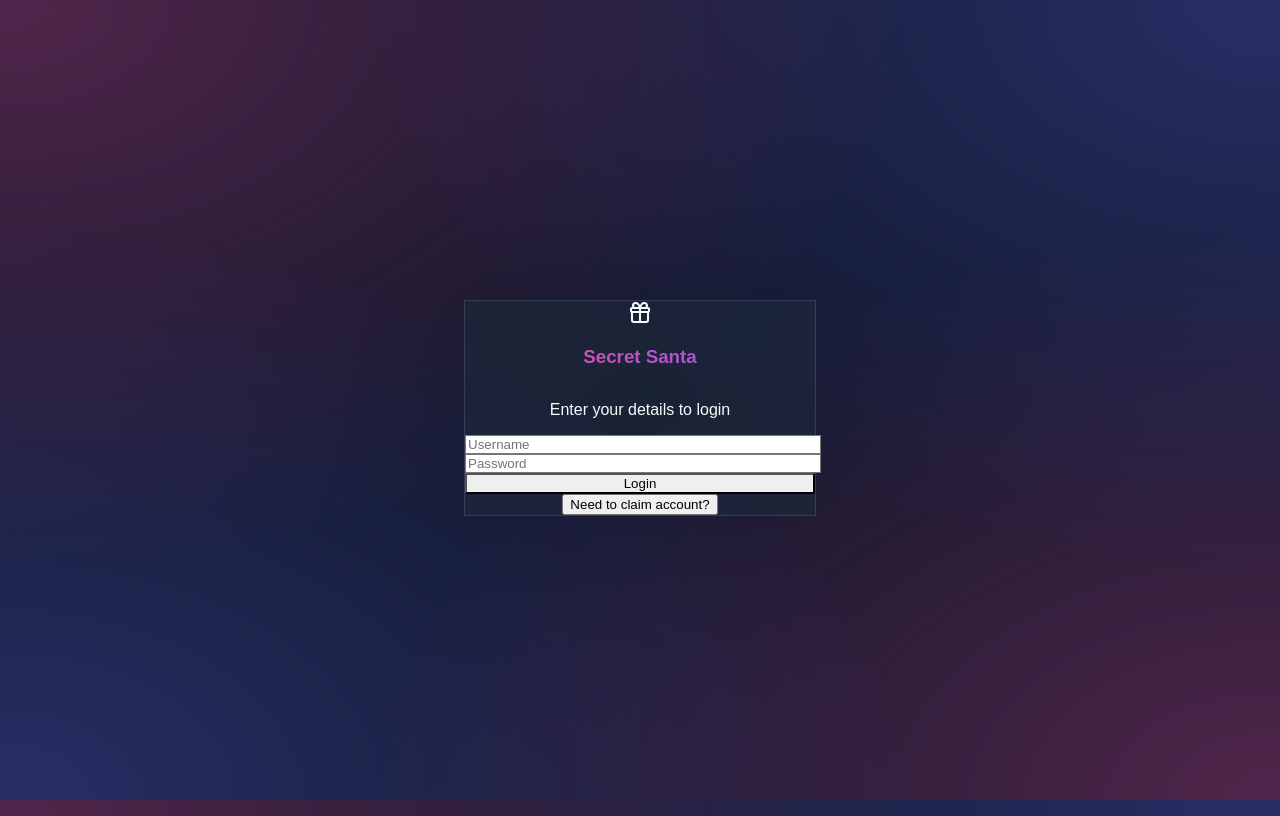
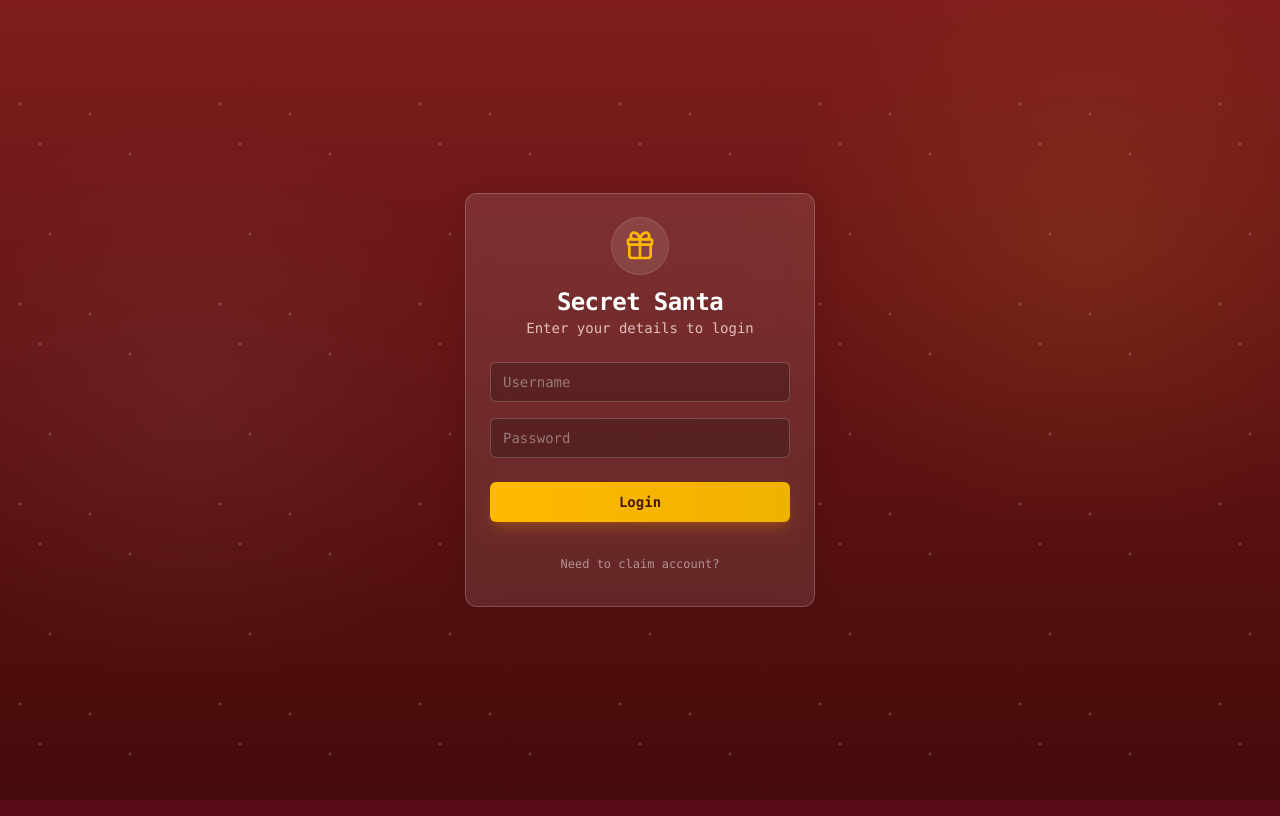
Before and after one commit to ugurkiymetli/secret-santa, a Next.js app: page / in a window 1280 px wide. Built offline with nearby package versions, Linux system fonts and the light colour scheme.

Commit message:
feat: Revamp UI styling with a new amber and dark theme across all components.

```diff
--- a/app/globals.css
+++ b/app/globals.css
@@ -1,17 +1,15 @@
-@tailwind base;
-@tailwind components;
-@tailwind utilities;
+@import "tailwindcss";
 
 :root {
-  --background: #0f172a;
-  --foreground: #f8fafc;
-  --primary: #ec4899;
-  --primary-foreground: #ffffff;
-  --card: rgba(30, 41, 59, 0.7);
-  --card-foreground: #f8fafc;
-  --border: rgba(148, 163, 184, 0.2);
-  --input: rgba(15, 23, 42, 0.5);
-  --ring: #ec4899;
+  --background: #5a0917; /* Deep Santa Red */
+  --foreground: #fef2f2; /* Snow White */
+  --primary: #fbbf24; /* Gold */
+  --primary-foreground: #451a03;
+  --card: rgba(255, 255, 255, 0.1);
+  --card-foreground: #ffffff;
+  --border: rgba(255, 255, 255, 0.2);
+  --input: rgba(0, 0, 0, 0.2);
+  --ring: #fbbf24;
 }
 
 body {
@@ -20,24 +18,51 @@ body {
   font-family: Arial, Helvetica, sans-serif;
   min-height: 100vh;
   background-image:
-    radial-gradient(at 0% 0%, rgba(236, 72, 153, 0.3) 0px, transparent 50%),
-    radial-gradient(at 100% 0%, rgba(99, 102, 241, 0.3) 0px, transparent 50%),
-    radial-gradient(at 100% 100%, rgba(236, 72, 153, 0.3) 0px, transparent 50%),
-    radial-gradient(at 0% 100%, rgba(99, 102, 241, 0.3) 0px, transparent 50%);
+    radial-gradient(circle at 15% 50%, rgba(255, 255, 255, 0.05) 0%, transparent 25%),
+    radial-gradient(circle at 85% 30%, rgba(251, 191, 36, 0.1) 0%, transparent 25%),
+    linear-gradient(to bottom, #7f1d1d, #450a0a);
   background-attachment: fixed;
 }
 
 @layer utilities {
   .glass {
     background: var(--card);
-    backdrop-filter: blur(12px);
+    backdrop-filter: blur(16px);
+    -webkit-backdrop-filter: blur(16px);
     border: 1px solid var(--border);
+    box-shadow: 0 4px 30px rgba(0, 0, 0, 0.1);
   }
 
   .text-gradient {
-    background: linear-gradient(to right, #ec4899, #8b5cf6);
+    background: linear-gradient(to right, #fbbf24, #fcd34d);
     background-clip: text;
     -webkit-background-clip: text;
     -webkit-text-fill-color: transparent;
+    text-shadow: 0 2px 10px rgba(251, 191, 36, 0.3);
+  }
+
+  /* Snow animation */
+  .snow-bg {
+    position: fixed;
+    top: 0;
+    left: 0;
+    width: 100%;
+    height: 100%;
+    pointer-events: none;
+    z-index: -1;
+    background-image:
+      radial-gradient(2px 2px at 20px 30px, #fff, rgba(0,0,0,0)),
+      radial-gradient(2px 2px at 40px 70px, #fff, rgba(0,0,0,0)),
+      radial-gradient(2px 2px at 50px 160px, #fff, rgba(0,0,0,0)),
+      radial-gradient(2px 2px at 90px 40px, #fff, rgba(0,0,0,0)),
+      radial-gradient(2px 2px at 130px 80px, #fff, rgba(0,0,0,0));
+    background-size: 200px 200px;
+    animation: snow 4s linear infinite;
+    opacity: 0.3;
+  }
+
+  @keyframes snow {
+    0% { transform: translateY(0); }
+    100% { transform: translateY(200px); }
   }
 }
--- a/app/page.tsx
+++ b/app/page.tsx
@@ -3,14 +3,9 @@ import { AuthForm } from "@/components/AuthForm"
 export default function Home() {
   return (
     <main className="flex min-h-screen flex-col items-center justify-center p-4 md:p-24">
+      <div className="snow-bg" />
       <div className="z-10 max-w-5xl w-full items-center justify-center font-mono text-sm flex">
         <AuthForm />
-      </div>
-
-      {/* Background decoration */}
-      <div className="fixed top-0 left-0 w-full h-full overflow-hidden -z-10 pointer-events-none">
-        <div className="absolute top-[-10%] left-[-10%] w-[40%] h-[40%] rounded-full bg-purple-500/10 blur-[100px]" />
-        <div className="absolute bottom-[-10%] right-[-10%] w-[40%] h-[40%] rounded-full bg-pink-500/10 blur-[100px]" />
       </div>
     </main>
   )
--- a/components/AuthForm.tsx
+++ b/components/AuthForm.tsx
@@ -54,8 +54,8 @@ export function AuthForm() {
     <Card className="w-[350px]">
       <CardHeader className="space-y-1">
         <div className="flex justify-center mb-4">
-          <div className="p-3 rounded-full bg-pink-500/20">
-            <Gift className="w-8 h-8 text-pink-500" />
+          <div className="p-3 rounded-full bg-white/10 ring-1 ring-white/20">
+            <Gift className="w-8 h-8 text-amber-400" />
           </div>
         </div>
         <CardTitle className="text-center">Secret Santa</CardTitle>
@@ -85,7 +85,7 @@ export function AuthForm() {
                 required
               />
             </div>
-            {error && <p className="text-sm text-red-400 text-center">{error}</p>}
+            {error && <p className="text-sm text-red-300 text-center bg-red-900/50 py-1 rounded border border-red-500/20">{error}</p>}
           </div>
           <Button className="w-full mt-6" type="submit" disabled={loading}>
             {loading ? "Loading..." : (isLogin ? "Login" : "Claim Account")}
@@ -97,7 +97,7 @@ export function AuthForm() {
           variant="ghost"
           size="sm"
           onClick={() => setIsLogin(!isLogin)}
-          className="text-xs text-slate-400"
+          className="text-xs text-white/50 hover:text-white"
         >
           {isLogin ? "Need to claim account?" : "Already have an account?"}
         </Button>
--- a/components/OrganizerView.tsx
+++ b/components/OrganizerView.tsx
@@ -89,15 +89,15 @@ export function OrganizerView() {
             </form>
             <div className="space-y-2 max-h-[300px] overflow-y-auto pr-2">
               {users.map((user) => (
-                <div key={user._id} className="flex items-center justify-between p-2 rounded bg-slate-800/50">
-                  <span className="font-medium">{user.username}</span>
-                  <span className="text-xs px-2 py-1 rounded bg-slate-700 text-slate-300">
+                <div key={user._id} className="flex items-center justify-between p-2 rounded bg-black/20 border border-white/10">
+                  <span className="font-medium text-white">{user.username}</span>
+                  <span className="text-xs px-2 py-1 rounded bg-white/10 text-white/80">
                     {user.role}
                   </span>
                 </div>
               ))}
               {users.length === 0 && (
-                <p className="text-center text-slate-500 py-4">No participants yet</p>
+                <p className="text-center text-white/50 py-4">No participants yet</p>
               )}
             </div>
           </CardContent>
@@ -106,13 +106,13 @@ export function OrganizerView() {
         <Card>
           <CardHeader>
             <CardTitle className="flex items-center gap-2">
-              <Gift className="w-5 h-5" /> Exchange Settings
+              <Gift className="w-5 h-5 text-amber-400" /> Exchange Settings
             </CardTitle>
             <CardDescription>Configure and start the event</CardDescription>
           </CardHeader>
           <CardContent className="space-y-6">
             <div className="space-y-2">
-              <label className="text-sm font-medium">Gift Value Limit ($)</label>
+              <label className="text-sm font-medium text-white/80">Gift Value Limit ($)</label>
               <Input
                 type="number"
                 value={giftLimit}
@@ -135,7 +135,7 @@ export function OrganizerView() {
               </p>
             )}
 
-            <div className="p-4 rounded bg-yellow-500/10 border border-yellow-500/20 text-xs text-yellow-200">
+            <div className="p-4 rounded bg-amber-500/10 border border-amber-500/20 text-xs text-amber-200">
               <p className="font-bold mb-1">⚠️ Important</p>
               Starting the exchange will assign matches. Users can then log in to see their match. You will not see who matched with whom.
             </div>
--- a/components/ui/Button.tsx
+++ b/components/ui/Button.tsx
@@ -10,9 +10,9 @@ export interface ButtonProps extends HTMLMotionProps<"button"> {
 const Button = React.forwardRef<HTMLButtonElement, ButtonProps>(
   ({ className, variant = 'default', size = 'default', ...props }, ref) => {
     const variants = {
-      default: "bg-gradient-to-r from-pink-500 to-violet-600 text-white hover:opacity-90 shadow-lg shadow-pink-500/20",
-      outline: "border border-slate-600 bg-transparent hover:bg-slate-800 text-slate-200",
-      ghost: "hover:bg-slate-800 text-slate-200",
+      default: "bg-gradient-to-r from-amber-400 to-yellow-500 text-amber-950 hover:from-amber-300 hover:to-yellow-400 shadow-lg shadow-amber-500/20 font-bold",
+      outline: "border border-white/20 bg-white/5 hover:bg-white/10 text-white",
+      ghost: "hover:bg-white/10 text-white",
     }
 
     const sizes = {
--- a/components/ui/Card.tsx
+++ b/components/ui/Card.tsx
@@ -39,7 +39,7 @@ const CardTitle = React.forwardRef<
   <h3
     ref={ref}
     className={cn(
-      "text-2xl font-semibold leading-none tracking-tight text-gradient",
+      "text-2xl font-bold leading-none tracking-tight text-white drop-shadow-md",
       className
     )}
     {...props}
@@ -53,7 +53,7 @@ const CardDescription = React.forwardRef<
 >(({ className, ...props }, ref) => (
   <p
     ref={ref}
-    className={cn("text-sm text-slate-400", className)}
+    className={cn("text-sm text-red-100/80", className)}
     {...props}
   />
 ))
--- a/components/ui/Input.tsx
+++ b/components/ui/Input.tsx
@@ -10,7 +10,7 @@ const Input = React.forwardRef<HTMLInputElement, InputProps>(
       <input
         type={type}
         className={cn(
-          "flex h-10 w-full rounded-md border border-slate-700 bg-slate-900/50 px-3 py-2 text-sm ring-offset-background file:border-0 file:bg-transparent file:text-sm file:font-medium placeholder:text-slate-500 focus-visible:outline-none focus-visible:ring-2 focus-visible:ring-pink-500 focus-visible:ring-offset-2 disabled:cursor-not-allowed disabled:opacity-50 text-slate-100",
+          "flex h-10 w-full rounded-md border border-white/20 bg-black/20 px-3 py-2 text-sm ring-offset-background file:border-0 file:bg-transparent file:text-sm file:font-medium placeholder:text-white/40 focus-visible:outline-none focus-visible:ring-2 focus-visible:ring-amber-400 focus-visible:ring-offset-2 disabled:cursor-not-allowed disabled:opacity-50 text-white",
           className
         )}
         ref={ref}
```
Also changed, not shown: components/UserView.tsx (+11 -11 lines).
